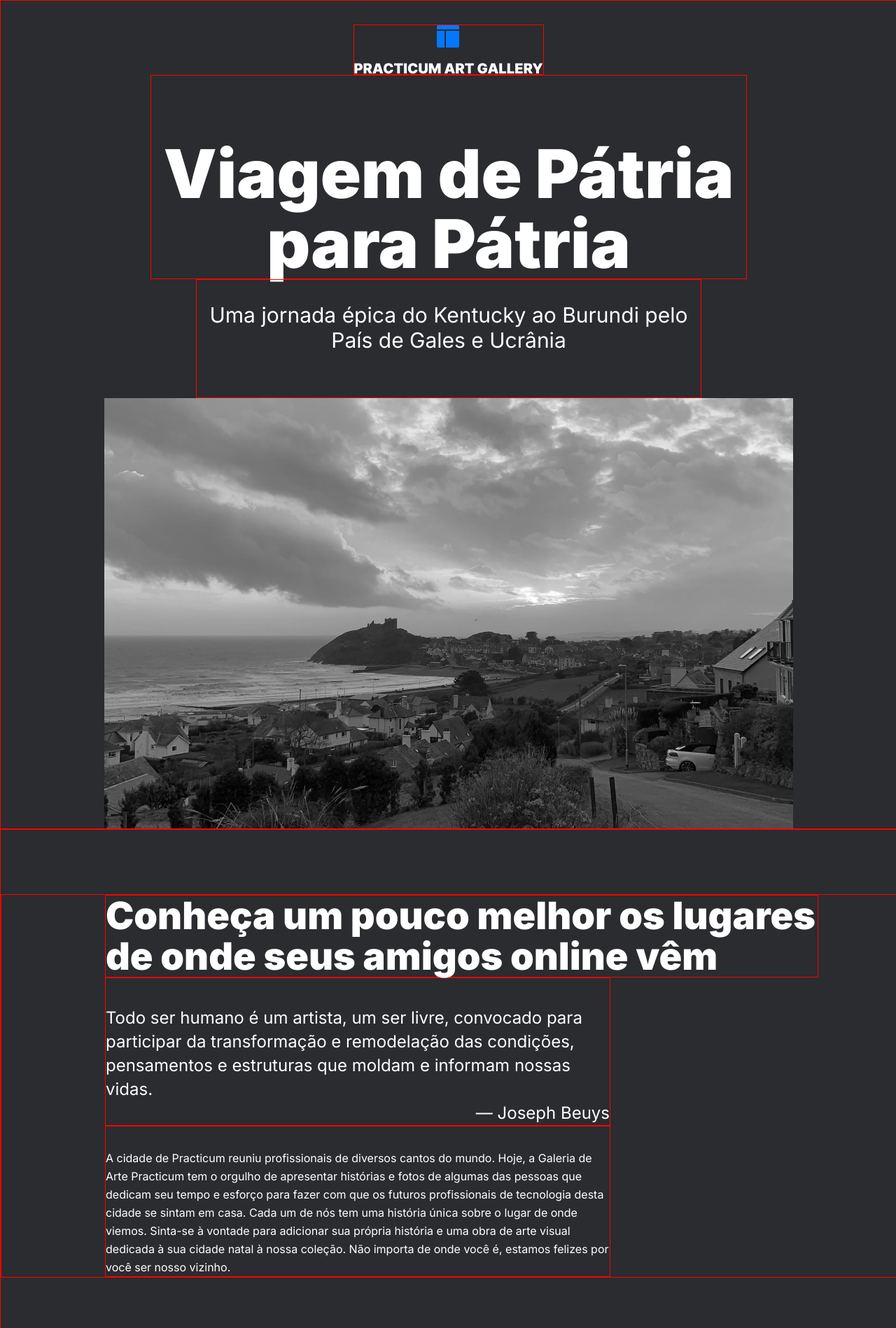
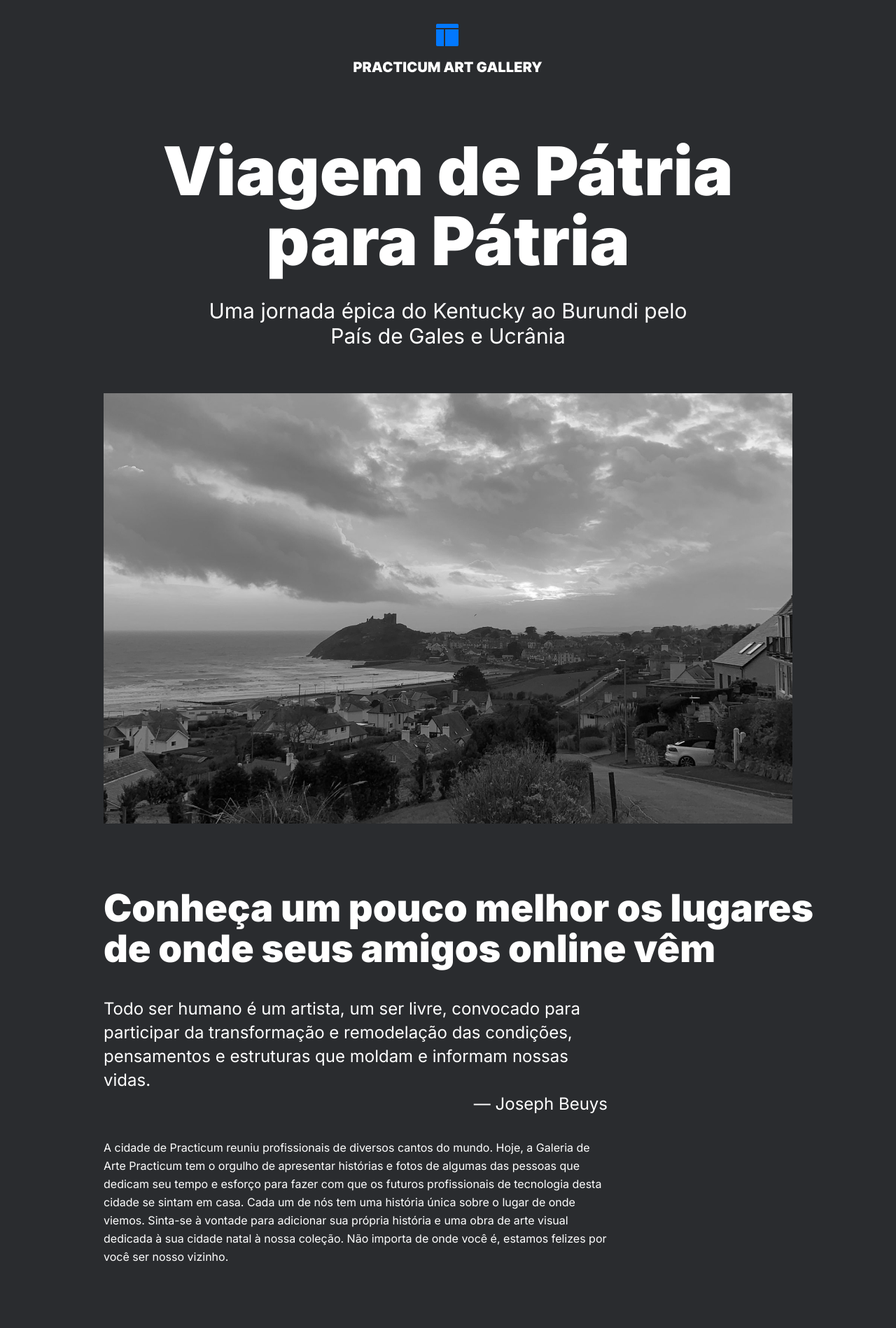
Before and after one commit to camilamedici/web_project_3_ptbr, a plain HTML site: page index.html in a window 1280 px wide. Shown: the top 1898 px of the page at 70% size. Drawn offline with Linux system fonts and the light colour scheme.

Commit message:
delete border

```diff
--- a/pages/index.css
+++ b/pages/index.css
@@ -18,7 +18,6 @@ body{
 
 .header{
   width: 1280px;
-  border: 1px solid red;
   display: flex;
   flex-direction: column;
   align-items: center;
@@ -30,7 +29,6 @@ body{
   width: 270px;
   height: 70px;
   margin: 34px auto 0;
-  border: 1px solid red;
 }
 
 
@@ -38,7 +36,6 @@ body{
 .header__title{
   width: 850px;
   padding-top: 90px;
-  border: 1px solid red;
   text-align: center;
   display: flex;
   margin: 0 auto;
@@ -54,7 +51,6 @@ body{
   width: 720px;
   padding-top: 32px;
   padding-bottom: 64px;
-  border: 1px solid red;
   text-align: center;
   font-style: normal;
   font-weight: 400;
@@ -74,14 +70,12 @@ body{
 /*-----------------------------*/
 .description{
   width: 1280px;
-  border: 1px solid red;
   display: flex;
   flex-direction: column;
   padding: 92px 0;
 }
 
 .two-columns{
-  border: 1px solid red;
   padding-left: 148px;
 }
 
@@ -91,7 +85,6 @@ body{
   font-weight: 900;
   font-size: 3.375rem;
   line-height: 3.625rem;
-  border: 1px solid red;
   width: 1017px;
   margin: 0;
 }
@@ -103,7 +96,6 @@ body{
   font-weight: 400;
   font-size: 1.5rem;
   line-height: 2.125rem;
-  border: 1px solid red;
 }
 
 .two-columns__subtitle-paragraph{
@@ -125,7 +117,6 @@ body{
   font-weight: 400;
   font-size: 1rem;
   line-height: 1.625rem;
-  border: 1px solid red;
 }
 
 /*-----------------------------*/
@@ -164,7 +155,6 @@ body{
   flex-direction: column;
   flex-wrap: wrap;
   align-content: space-between;
-  border: 1px solid red;
 }
 
 
@@ -327,7 +317,6 @@ body{
   text-align: center;
   color: #FFFDFD;
   margin: 0;
-  border: 1px solid red;
 }
 
 .ticket__subtitle{
@@ -339,7 +328,6 @@ body{
   font-size: 1.125rem;
   line-height: 1.375rem;
   text-align: center;
-  border: 1px solid red;
 }
 
 .button-ticket{
@@ -353,7 +341,6 @@ body{
   padding: 92px 0 24px;
   display: flex;
   justify-content: center;
-  border: 1px solid red;
 }
 
 .footer__text{
@@ -613,7 +600,6 @@ body{
 
 
   .card__title{
-    border: 1px solid red;
     width: 288px;
     font-style: normal;
     font-weight: 900;
```
